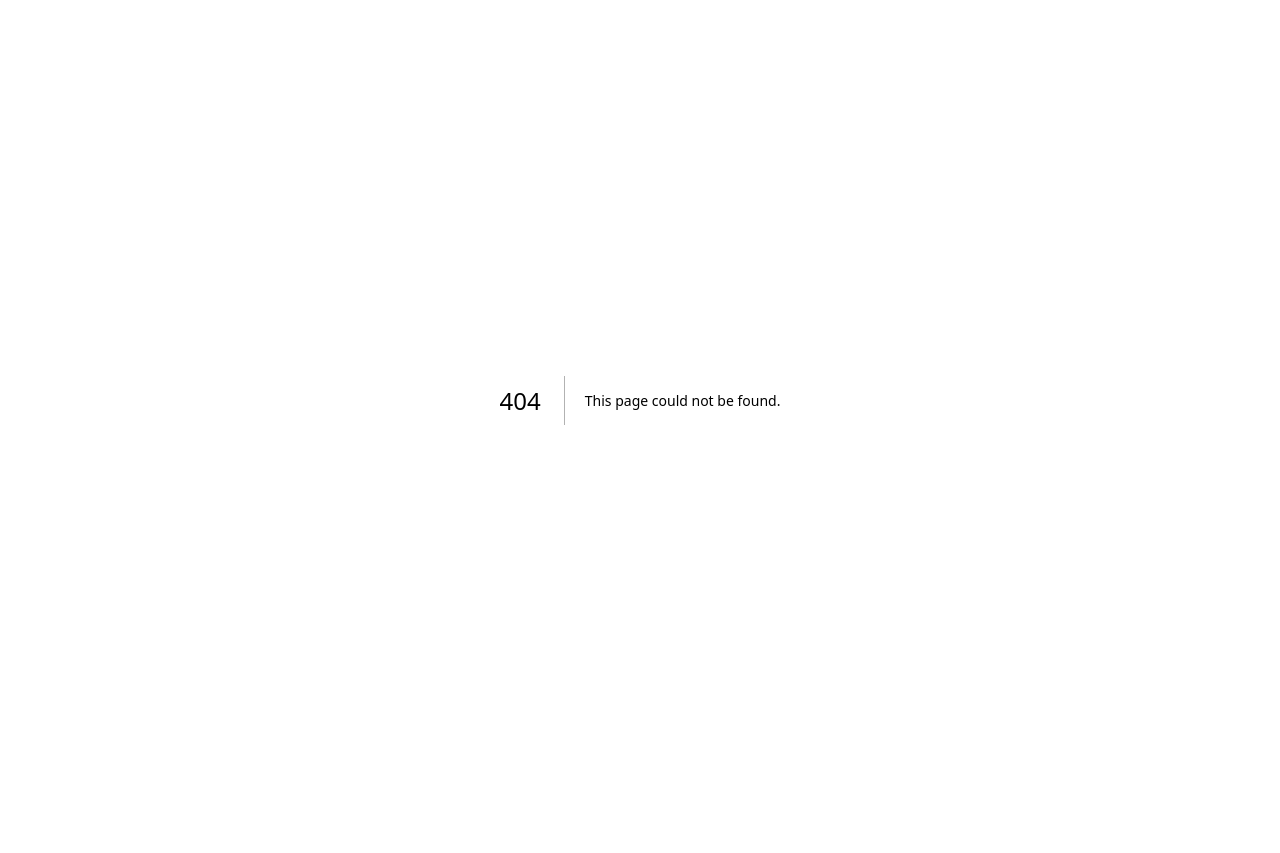
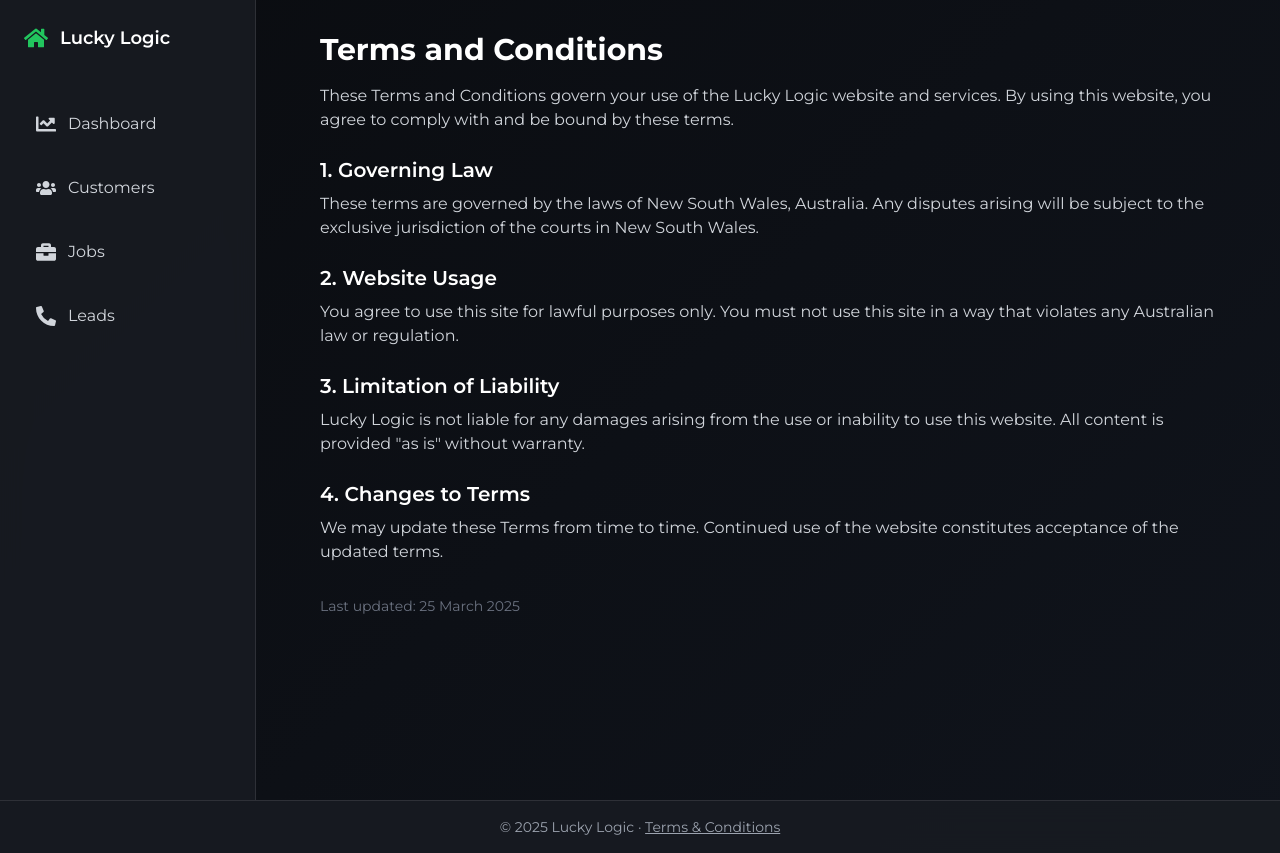
Before and after one commit to Neesonn/luckylogic2025, a Next.js app: page /terms in a window 1280 px wide. Before the commit this address had no page. Before the commit the page ends 800 px from the top, so only its background shows below. Built offline with nearby package versions, Linux system fonts and the light colour scheme.

Commit message:
Add: Terms & Conditions page and Footer component

```diff
--- a/src/app/layout.tsx
+++ b/src/app/layout.tsx
@@ -1,17 +1,13 @@
+import './globals.css';
 import type { Metadata } from 'next';
 import { Montserrat } from 'next/font/google';
-import './globals.css';
+import Footer from '@/components/Footer';
 
-const montserrat = Montserrat({
-  subsets: ['latin'],
-  weight: ['100', '400', '500', '700'],
-  display: 'swap',
-  variable: '--font-montserrat',
-});
+const montserrat = Montserrat({ subsets: ['latin'] });
 
 export const metadata: Metadata = {
   title: 'Lucky Logic',
-  description: 'Welcome to Lucky Logic - Coming Soon',
+  description: 'Customer Management System',
 };
 
 export default function RootLayout({
@@ -20,8 +16,11 @@ export default function RootLayout({
   children: React.ReactNode;
 }) {
   return (
-    <html lang="en" className={montserrat.variable}>
-      <body className={montserrat.className}>{children}</body>
+    <html lang="en">
+      <body className={`${montserrat.className} flex flex-col min-h-screen bg-black text-white`}>
+        {children}
+        <Footer />
+      </body>
     </html>
   );
 }
--- /dev/null
+++ b/src/app/terms/page.tsx
@@ -0,0 +1,42 @@
+'use client';
+import React from 'react';
+import Sidebar from '@/components/Sidebar';
+
+export default function TermsPage() {
+  return (
+    <div className="min-h-screen flex">
+      <Sidebar />
+
+      <main className="flex-1 ml-64 p-8">
+        <div className="max-w-4xl mx-auto">
+          <h1 className="text-3xl font-bold mb-4 text-white">Terms and Conditions</h1>
+          <p className="mb-4 text-gray-300">
+            These Terms and Conditions govern your use of the Lucky Logic website and services. By using this website, you agree to comply with and be bound by these terms.
+          </p>
+
+          <h2 className="text-xl font-semibold mt-6 mb-2 text-white">1. Governing Law</h2>
+          <p className="text-gray-300 mb-4">
+            These terms are governed by the laws of New South Wales, Australia. Any disputes arising will be subject to the exclusive jurisdiction of the courts in New South Wales.
+          </p>
+
+          <h2 className="text-xl font-semibold mt-6 mb-2 text-white">2. Website Usage</h2>
+          <p className="text-gray-300 mb-4">
+            You agree to use this site for lawful purposes only. You must not use this site in a way that violates any Australian law or regulation.
+          </p>
+
+          <h2 className="text-xl font-semibold mt-6 mb-2 text-white">3. Limitation of Liability</h2>
+          <p className="text-gray-300 mb-4">
+            Lucky Logic is not liable for any damages arising from the use or inability to use this website. All content is provided "as is" without warranty.
+          </p>
+
+          <h2 className="text-xl font-semibold mt-6 mb-2 text-white">4. Changes to Terms</h2>
+          <p className="text-gray-300 mb-4">
+            We may update these Terms from time to time. Continued use of the website constitutes acceptance of the updated terms.
+          </p>
+
+          <p className="text-sm text-gray-500 mt-8">Last updated: 25 March 2025</p>
+        </div>
+      </main>
+    </div>
+  );
+}
--- /dev/null
+++ b/src/components/Footer.tsx
@@ -0,0 +1,16 @@
+'use client';
+import React from 'react';
+import Link from "next/link";
+
+export default function Footer() {
+  return (
+    <footer className="bg-[rgba(24,27,33,0.95)] backdrop-blur-md text-gray-400 text-sm p-4 text-center border-t border-white/10">
+      <p>
+        © {new Date().getFullYear()} Lucky Logic ·{" "}
+        <Link href="/terms" className="underline hover:text-green-400 transition-colors">
+          Terms & Conditions
+        </Link>
+      </p>
+    </footer>
+  );
+}
```
